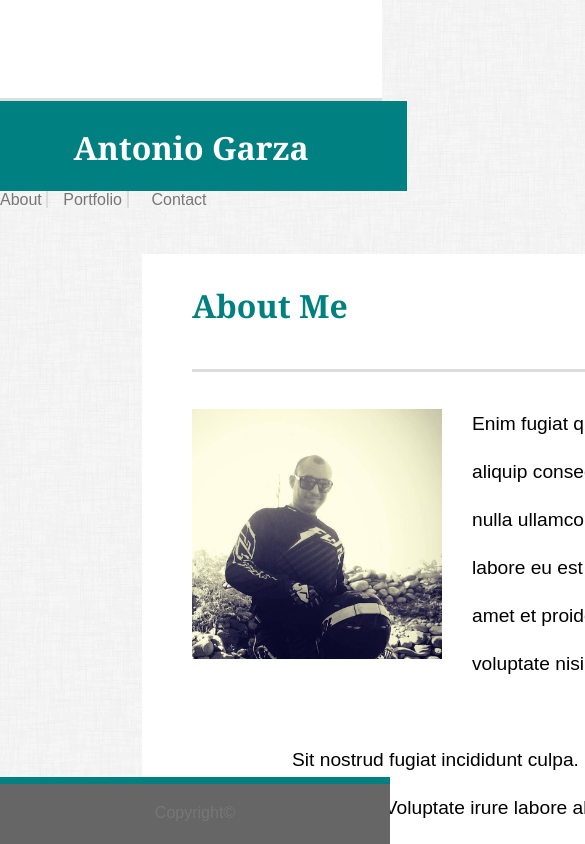
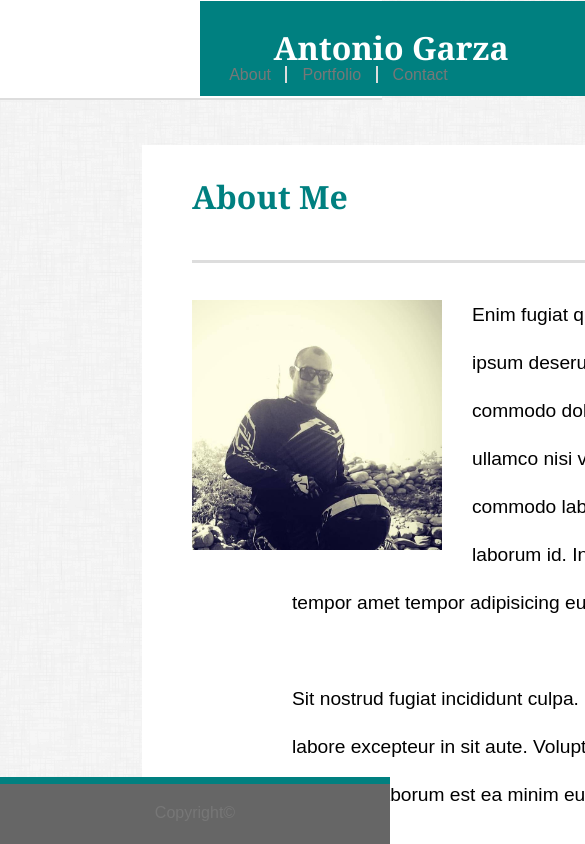
Before and after one commit to develanton/Responsive-Portfolio, a plain HTML site: page index.html in a window 390 px wide. Shown: the top 844 px of the page, 585 px wide, since content can reach past the window. Drawn offline with nearby package versions, Linux system fonts and the light colour scheme; files whose address does not match are found by name.

Commit message:
paragraph and hq h1 responsive

```diff
--- a/assets/css/style.css
+++ b/assets/css/style.css
@@ -2,11 +2,11 @@ body{
     margin-left: 0px;
     background-image: url("../images/dust_scratches.png");
     font-family: Arial, Helvetica, sans-serif;
+    height: 100px;
 }
 header{
     width: 100%;
     margin-top: -10px;
-
     height: 100px;
     border-bottom-style: solid;
     border-bottom-color: #ddd;
@@ -14,11 +14,12 @@ header{
     float: left;
 }
 h1{
+   position: relative;
    clear: both;
    width: 300px;
-   height: 40px;
-   left: 95;
-   top: -80px;
+   height: 45px;
+   left: 200px;
+   top: -100px;
    right: 403;
    bottom: 100px;
    background-color: teal;
@@ -37,6 +38,9 @@ section{
     font-family: Arial, Helvetica, sans-serif;
     color: #777777;
     display: inline;
+    position: relative;
+    top: -130px;
+    left:60%;
 
 }
 #menu1{
@@ -46,6 +50,7 @@ section{
     text-decoration: none;
     width: 5%;
     height:20px;
+    padding-right: 10px;
 }
 #menu2{
     /*position: absolute; top: 55px;right: 60%;bottom: 20px; left: 59%;*/
@@ -58,14 +63,14 @@ section{
     border-left-style: solid;
     border-right-style: solid;
     padding-left: 15px;
-    padding-right: 5px;
+    padding-right: 15px;
 }
 #menu3{
     display: inline;
     color: #777777;
    /* position: absolute; top: 55px;right: 60%;bottom: 20px; left: 66%; */
     position: relative;
-    padding-left: 18px;
+    padding-left: 10px;
     text-decoration: none;
 
 }
@@ -90,7 +95,7 @@ p{
     font-family: Arial, Helvetica, sans-serif;
     background-color: #fff;
     margin-top: 0px;
-    height:600px;
+    height:fit-content;
     border-top-style: solid;
     border-top-color: #ddd;
     padding-top: 28px;
@@ -106,6 +111,7 @@ p{
 #killa{
 
     z-index: 1;
+    top: 100px;
 }
 #selec{
     margin: 142px;
@@ -226,6 +232,9 @@ input{
 }
 
 @media screen and (max-width:980px){
+    p{
+        width: auto;
+    }
 
 }
 
```
